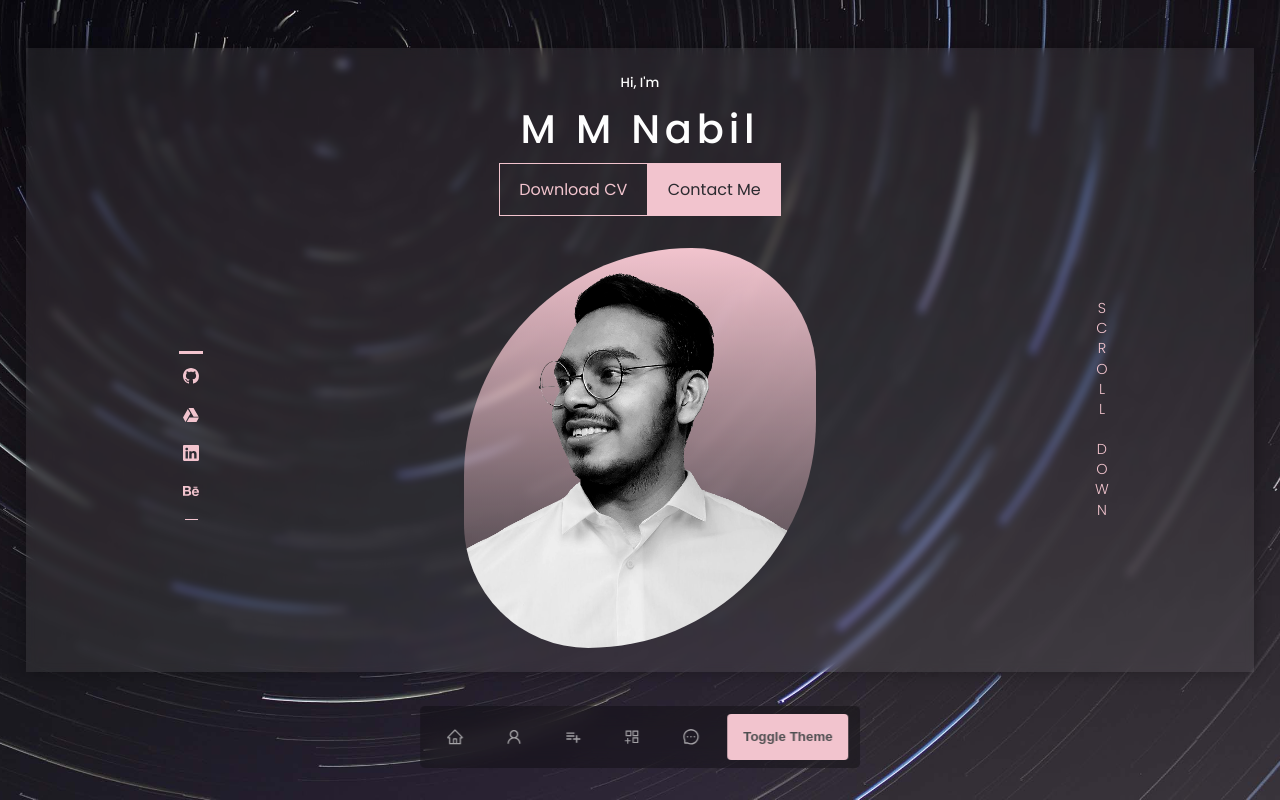
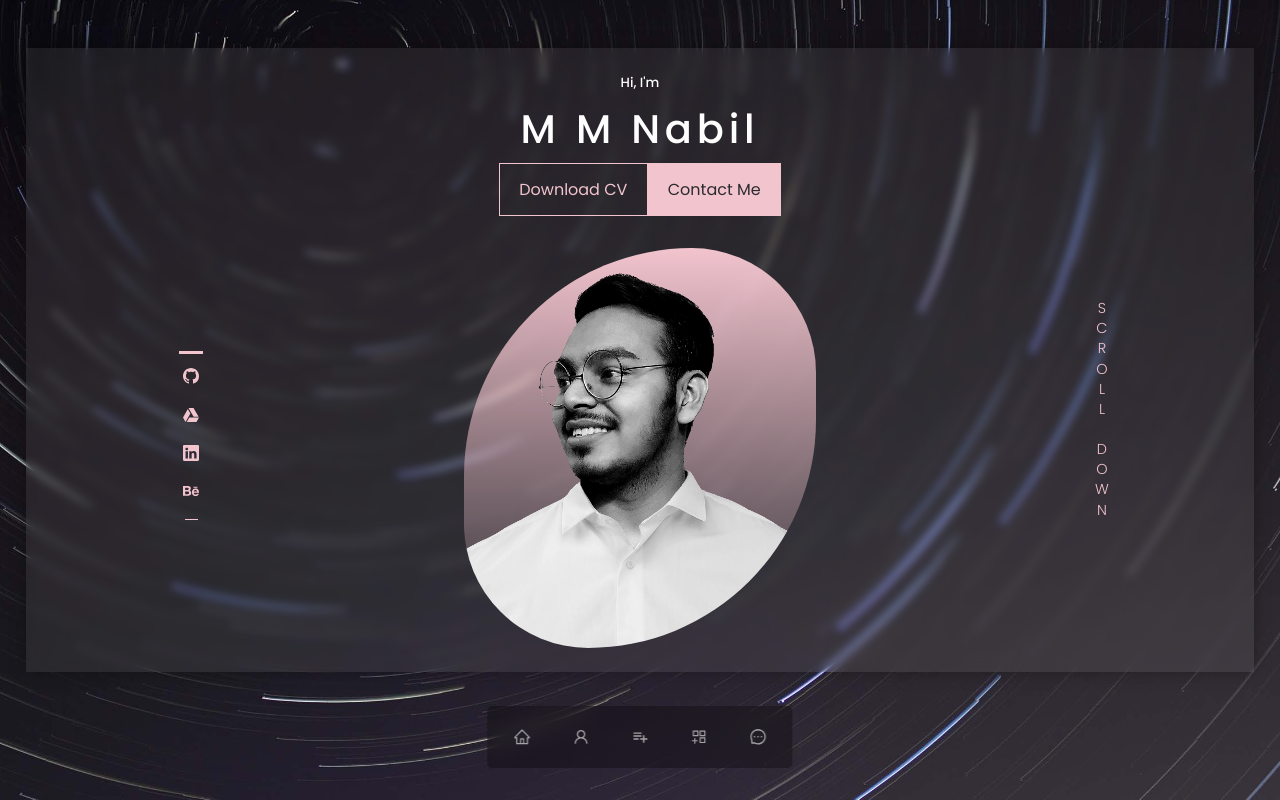
Before and after one commit to nabil16497/myportfolio, a React (Create React App) app: page / in a window 1280 px wide. Shown: the top 800 px of the page. Built offline with nearby package versions, Linux system fonts and the light colour scheme.

Commit message:
compressed images try3

```diff
--- a/src/components/nav/Nav.jsx
+++ b/src/components/nav/Nav.jsx
@@ -1,66 +1,25 @@
-import React, { useState } from 'react';
-import './nav.css';
-import { AiOutlineHome } from 'react-icons/ai';
-import { AiOutlineUser } from 'react-icons/ai';
-import { MdPlaylistAdd } from 'react-icons/md';
-import { AiOutlineMessage } from 'react-icons/ai';
-import { AiOutlineAppstoreAdd } from 'react-icons/ai';
+import React from 'react'
+import './nav.css'
+import {AiOutlineHome} from 'react-icons/ai'
+import {AiOutlineUser} from 'react-icons/ai'
+import {MdOutlinePlaylistAdd} from 'react-icons/md'
+import {AiOutlineMessage} from 'react-icons/ai'
+import {AiOutlineAppstoreAdd} from 'react-icons/ai'
+import { useState } from 'react'
 
-const Nav = ({ theme, toggleTheme }) => {
-  const [activeNav, setActiveNav] = useState('#');
-
-  const handleNavClick = (navId) => {
-    setActiveNav(navId);
-    toggleTheme(navId);
-  };
+  const Nav = () => {
+  const [activeNav, setActiveNav] = useState('#')
 
   return (
     <nav>
-      <a
-        href="#"
-        onClick={() => handleNavClick('#')}
-        className={activeNav === '#' ? 'active' : ''}
-      >
-        <div className="nametitle">Home</div>
-        <AiOutlineHome />
-      </a>
-      <a
-        href="#about"
-        onClick={() => handleNavClick('#about')}
-        className={activeNav === '#about' ? 'active' : ''}
-      >
-        <div className="nametitle">About</div>
-        <AiOutlineUser />
-      </a>
-      <a
-        href="#services"
-        onClick={() => handleNavClick('#services')}
-        className={activeNav === '#services' ? 'active' : ''}
-      >
-        <div className="nametitle">Skill</div>
-        <MdPlaylistAdd />
-      </a>
-      <a
-        href="#portfolio"
-        onClick={() => handleNavClick('#portfolio')}
-        className={activeNav === '#portfolio' ? 'active' : ''}
-      >
-        <div className="nametitle">Project</div>
-        <AiOutlineAppstoreAdd />
-      </a>
-      <a
-        href="#contact"
-        onClick={() => handleNavClick('#contact')}
-        className={activeNav === '#contact' ? 'active' : ''}
-      >
-        <div className="nametitle">Contact</div>
-        <AiOutlineMessage />
-      </a>
-      <button className="theme-toggle" onClick={toggleTheme}>
-        Toggle Theme
-      </button>
+
+      <a href='#' onClick={() => setActiveNav('#')} className={activeNav == '#' ? 'active' : ''}><div className='nametitle'>Home</div><AiOutlineHome /></a>
+      <a href='#about' onClick={() => setActiveNav('#about')} className={activeNav == '#about' ? 'active' : ''}><div className='nametitle'>About</div><AiOutlineUser /></a>
+      <a href='#services' onClick={() => setActiveNav('#services')} className={activeNav == '#services' ? 'active' : ''}><div className='nametitle'>Skill</div><MdOutlinePlaylistAdd /></a>
+      <a href='#portfolio' onClick={() => setActiveNav('#portfolio')} className={activeNav == '#portfolio' ? 'active' : ''}><div className='nametitle'>Project</div><AiOutlineAppstoreAdd /></a>
+      <a href='#contact' onClick={() => setActiveNav('#contact')} className={activeNav == '#contact' ? 'active' : ''}><div className='nametitle'>Contact</div><AiOutlineMessage /></a>
     </nav>
-  );
-};
+  )
+}
 
-export default Nav;
+export default Nav
```
